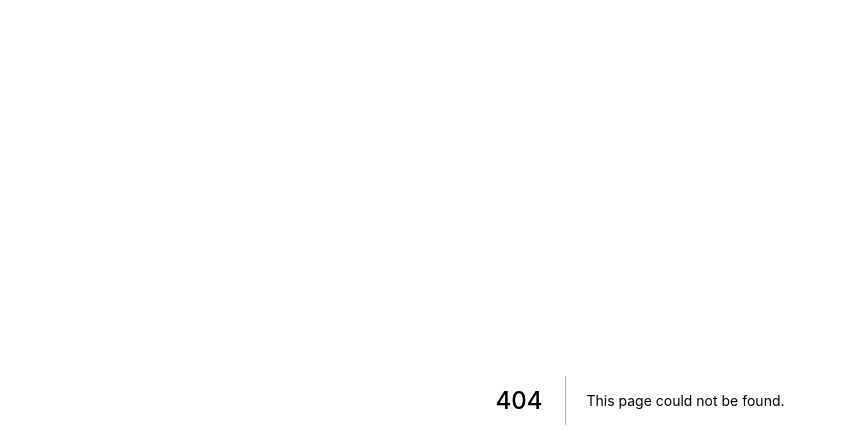
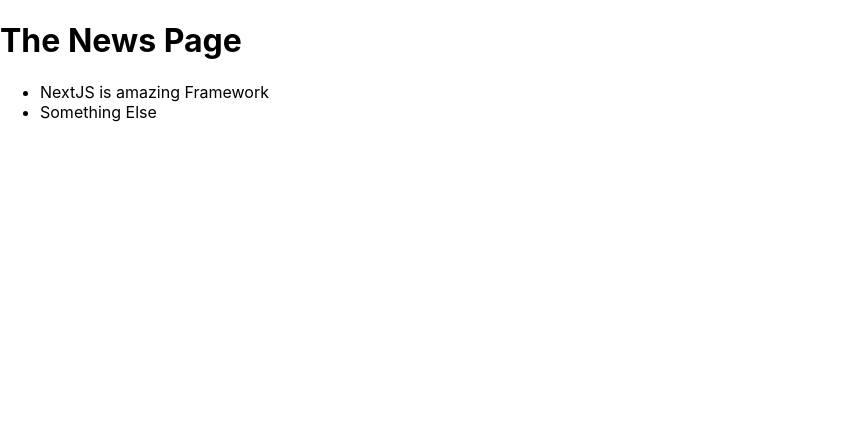
Before and after one commit to M-yoshimura-ML/react-next-app, a Next.js app: page /news in a window 1280 px wide. Before the commit this address had no page. Shown: the top 448 px of the page, without its empty margins (0-846 px from the left). Built offline with nearby package versions, Linux system fonts and the light colour scheme.

Commit message:
initial commit

```diff
--- /dev/null
+++ b/pages/news/index.js
@@ -0,0 +1,19 @@
+// xxxxx.com/news
+import React, { Fragment } from "react";
+import Link from "next/link";
+
+function NewsPage() {
+  return (
+    <Fragment>
+      <h1>The News Page</h1>
+      <ul>
+        <li>
+          <Link href="/news/something-next">NextJS is amazing Framework</Link>
+        </li>
+        <li>Something Else</li>
+      </ul>
+    </Fragment>
+  );
+}
+
+export default NewsPage;
```
Also changed, not shown: pages/news/[newsId].js (added, +14 -0 lines).
